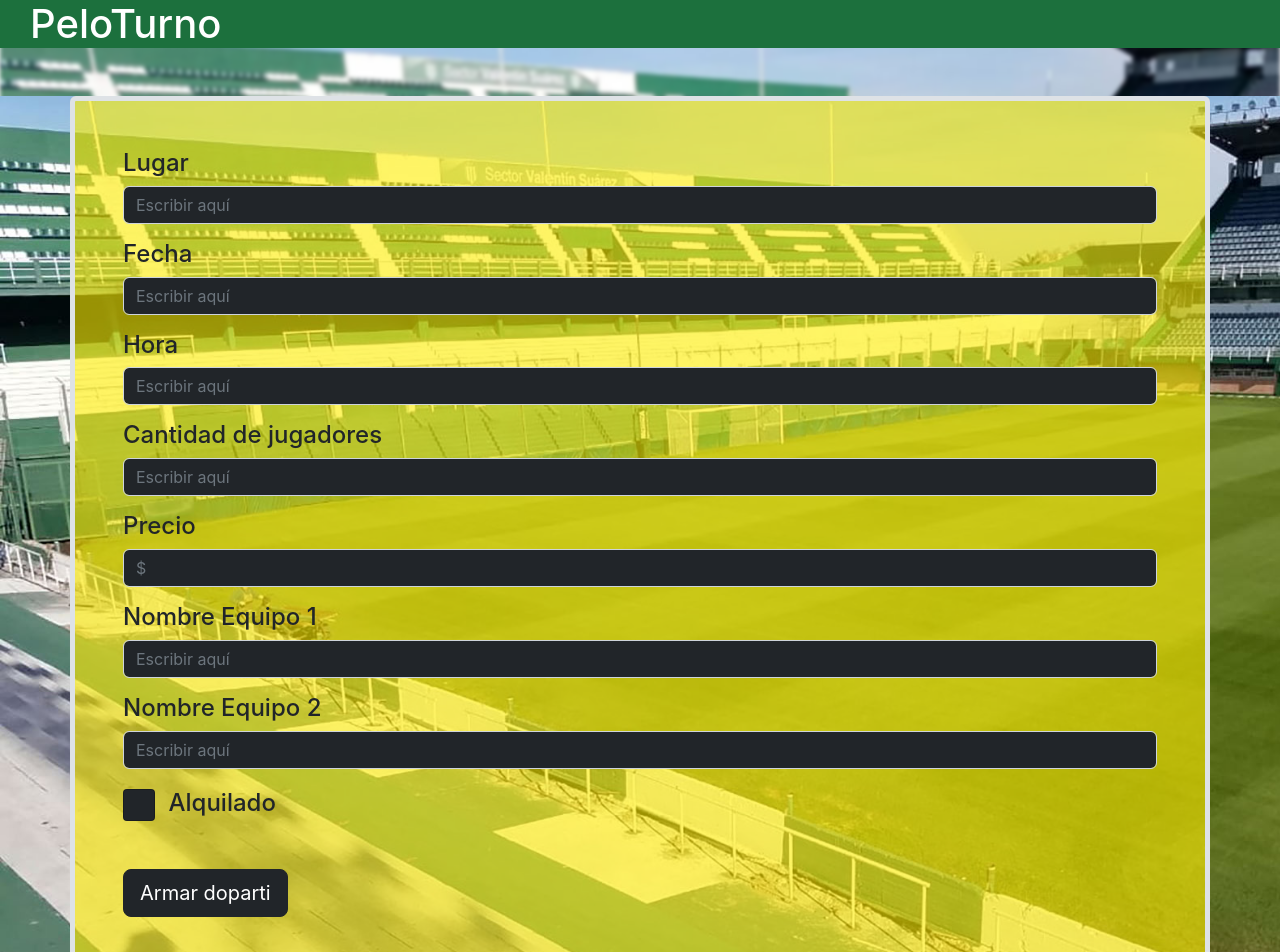
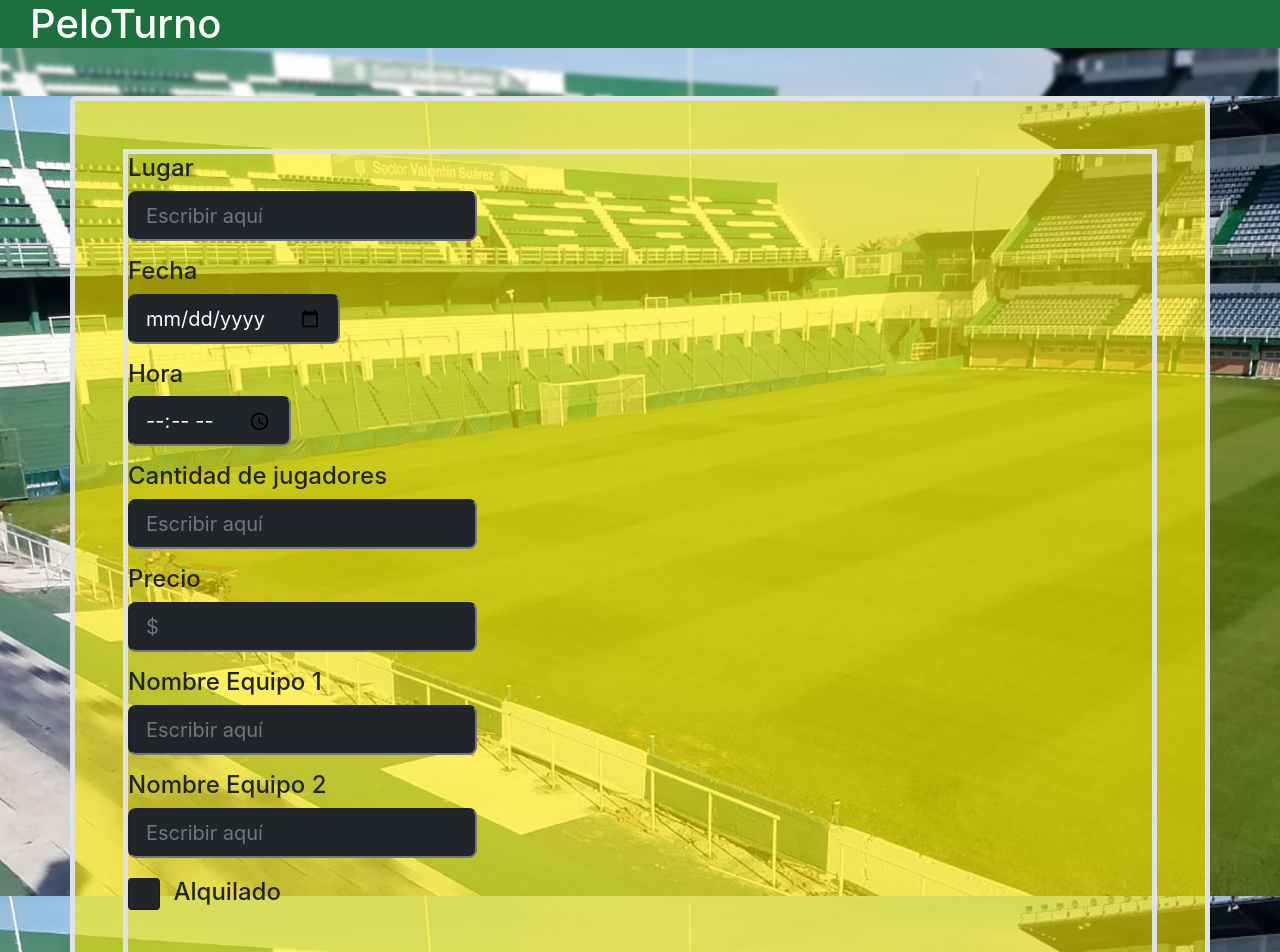
Before and after one commit to Alternativy/PeloTurno, a JavaScript app: page / in a window 1280 px wide. Shown: the top 952 px of the page. Built offline with nearby package versions, Linux system fonts and the light colour scheme; the HTML template or start-up script is replaced by a standard one.

Commit message:
tipos de input en formulario

```diff
--- a/src/App.js
+++ b/src/App.js
@@ -10,32 +10,43 @@ function App() {
           </main> */}
         <div className="background">
           <div class='container border border-5 rounded p-5 text-start mt-5'>
+            <div class='formulario border justify-content-center align-items-center text-left'>
+
             <label class='dark h4 text-start'>Lugar</label>
-            <input type='text' placeholder='Escribir aquí' class='form-control bg-dark text-light mb-3'></input>
-
+            <br></br>
+            <input type='text' placeholder='Escribir aquí' class='form-control-lg bg-dark text-light mb-3'></input>
+            <br></br>
             <label class='dark h4'>Fecha</label>
-            <input type='text' placeholder='Escribir aquí' class='form-control bg-dark text-light mb-3'></input>
-
+            <br></br>
+            <input type='date' placeholder='Escribir aquí' class='form-control-lg bg-dark text-light mb-3'></input>
+            <br></br>
             <label class='dark h4'>Hora</label>
-            <input type='text' placeholder='Escribir aquí' class='form-control bg-dark text-light mb-3'></input>
-
+            <br></br>
+            <input type='time' placeholder='Escribir aquí' class='form-control-lg bg-dark text-light mb-3'></input>
+            <br></br>
             <label class='dark h4'>Cantidad de jugadores</label>
-            <input type='number' placeholder='Escribir aquí' class='form-control bg-dark text-light mb-3'></input>
-
+            <br></br>
+            <input type='number' placeholder='Escribir aquí' class='form-control-lg bg-dark text-light mb-3'></input>
+            <br></br>
             <label class='dark h4'>Precio</label>
-            <input type='number' placeholder='$' class='form-control bg-dark text-light mb-3'></input>
-
+            <br></br>
+            <input type='number' placeholder='$' class='form-control-lg bg-dark text-light mb-3'></input>
+            <br></br>
             <label class='dark h4 text-start'>Nombre Equipo 1</label>
-            <input type='text' placeholder='Escribir aquí' class='form-control bg-dark text-light mb-3'></input>
-
+            <br></br>
+            <input type='text' placeholder='Escribir aquí' class='form-control-lg bg-dark text-light mb-3'></input>
+            <br></br>
             <label class='dark h4 text-start'>Nombre Equipo 2</label>
-            <input type='text' placeholder='Escribir aquí' class='form-control bg-dark mb-3'></input>
-
+            <br></br>
+            <input type='text' placeholder='Escribir aquí' class='form-control-lg bg-dark mb-3'></input>
+            <br></br>
             <input type='checkbox' class='bg-dark mb-5 form-check-input'></input>&nbsp; &nbsp;
             <label class='dark h4 pt-1'>Alquilado</label>
             <br></br>
 
-          <button class='btn btn-dark btn-lg me-2 px-3'>Armar doparti</button>
+          <button type='submit' class='btn btn-dark btn-lg me-2 px-5'>Armar doparti</button>
+            </div>
+
             </div>
 
         </div>
```
Also changed, not shown: src/App.css (line endings or trailing spaces).
